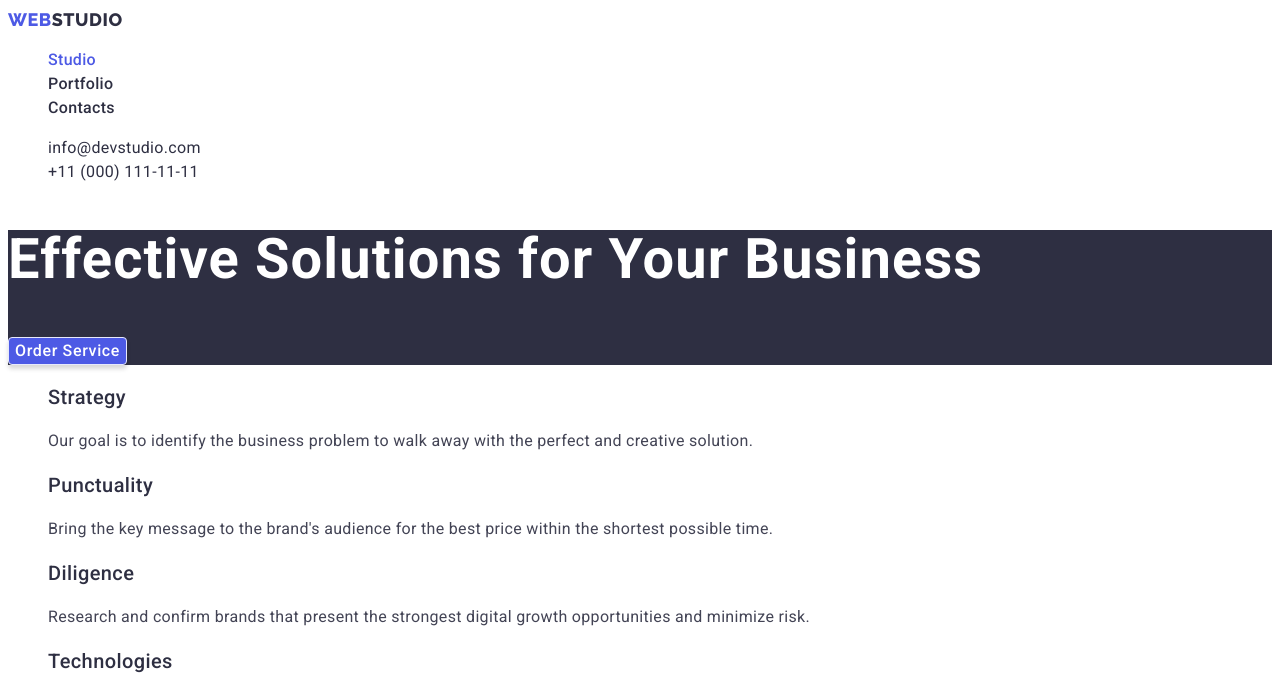
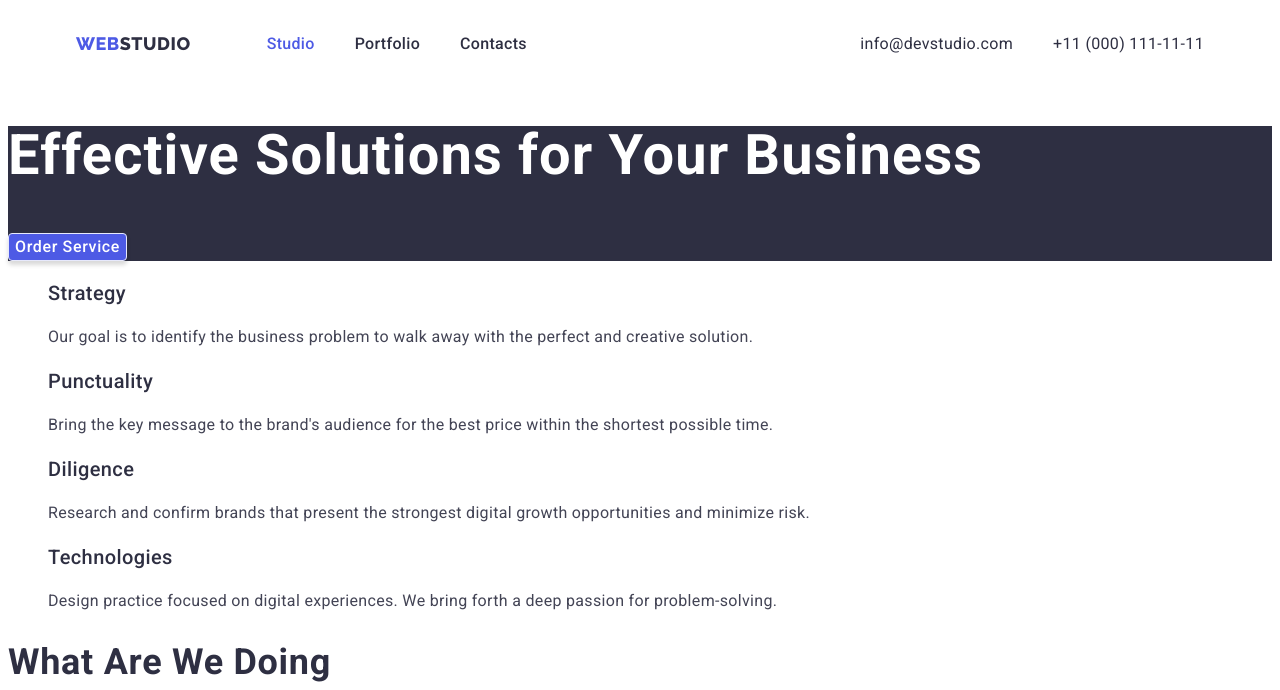
Before and after one commit to VolodimirBilyk/goit-markup-hw-03, a plain HTML site: page index.html in a window 1280 px wide. Shown: the top 690 px of the page. Drawn offline with Linux system fonts and the light colour scheme.

Commit message:
Top line

```diff
--- a/css/styles.css
+++ b/css/styles.css
@@ -17,6 +17,49 @@
 body {
     font-family: Roboto, sans-serif;
 }
+
+.container {
+    margin-left: auto;
+    margin-right: auto;
+    width: 1158px;
+    align-items: center;
+    display: flex;
+}
+
+.main-nav {
+    display: flex;
+    align-items: center;
+}
+
+.logo {
+    margin-top: 24px;
+    margin-right: 76px;
+    margin-bottom: 24px;
+    margin-left: 15px;
+}
+
+.site-nav {
+    display: flex;
+    flex-direction: row;
+    padding: 0px;
+    gap: 40px;
+    margin-top: 24px;
+    margin-bottom: 24px;
+}
+
+.utitled-list-address {
+    display: flex;
+}
+
+.address {
+    margin-left: auto;
+    margin-right: 15px;
+}
+
+.mail-link {
+    margin-right: 40px;
+}
+
 /* Стилізація логотипу */
 .logo {
     font-family: 'Raleway';
@@ -31,7 +74,7 @@ body {
 .logo-web {
     color: var(--accent-text-color);
 }
-/* коментар */
+/* Background color для Футера */
 .footer {
     background: var(--futer-hero-backcolor);
 }
@@ -53,6 +96,7 @@ a {
 }
 /* Прибираємо крапки в ненумерованих списках */
 .utitled-list,
+.utitled-list-address,
 .site-nav {
     list-style: none;
 }
--- a/index.html
+++ b/index.html
@@ -11,7 +11,8 @@
 </head>
 <body>
     <header>
-        <nav>
+        <div class="container">
+            <nav class="main-nav">
                 <a href="./index.html" class="logo">
                     <span class="logo-web">Web</span>Studio
                 </a>
@@ -27,8 +28,8 @@
                     </li>
                 </ul>
             </nav>
-        <address>
-            <ul class="utitled-list">
+            <address class="address">
+                <ul class="utitled-list-address">
                         <li>
                             <a href="mailto:info@devstudio.com" class="mail-link">info@devstudio.com</a>
                         </li>
@@ -37,6 +38,7 @@
                         </li>
                     </ul>
             </address>
+        </div>
     </header>
     <main>
         <!--Секція 1-->
```
Also changed, not shown: portfolio.html (+5 -3 lines). Lines whose indentation alone changed are shown as unchanged.
